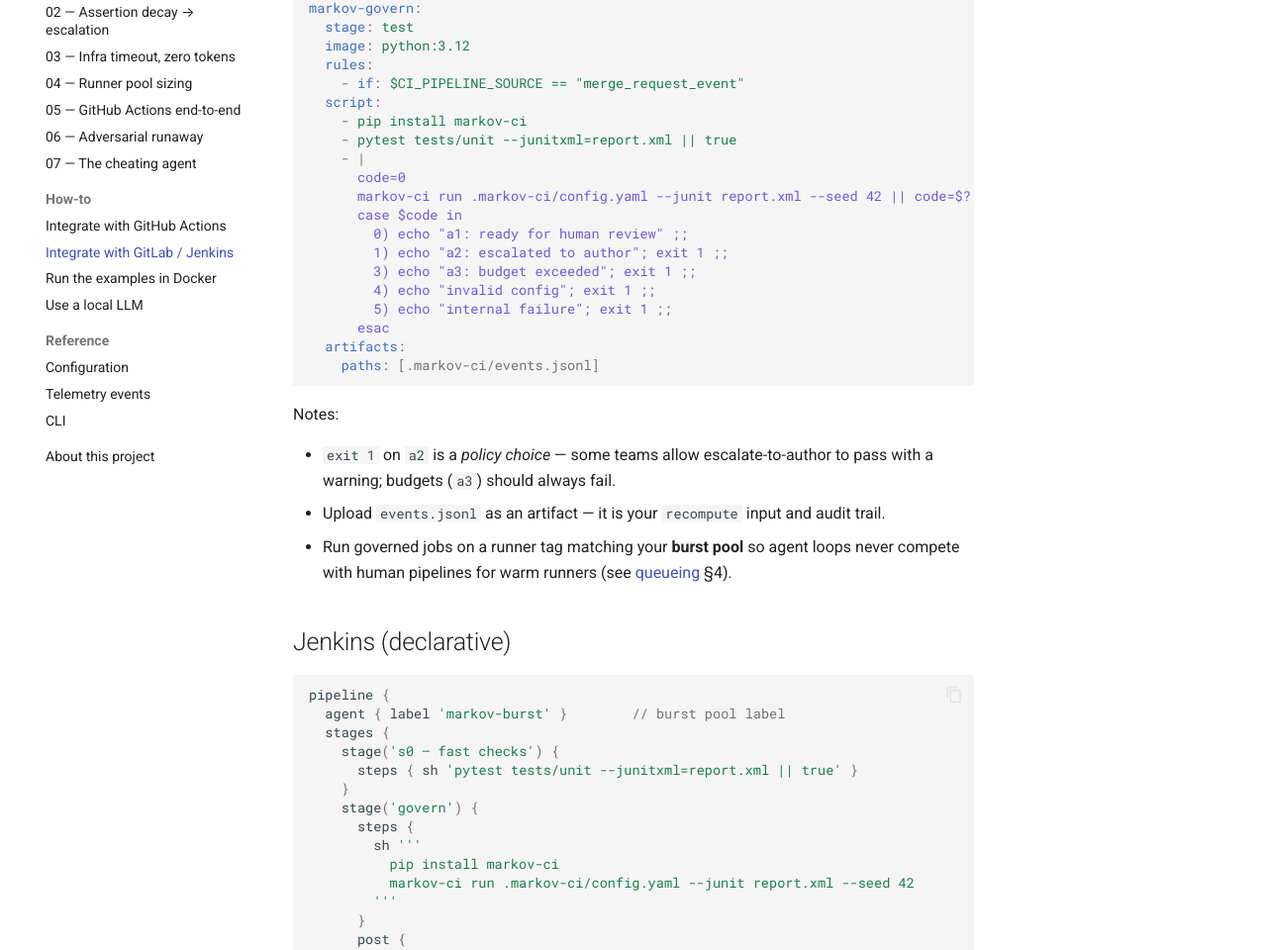
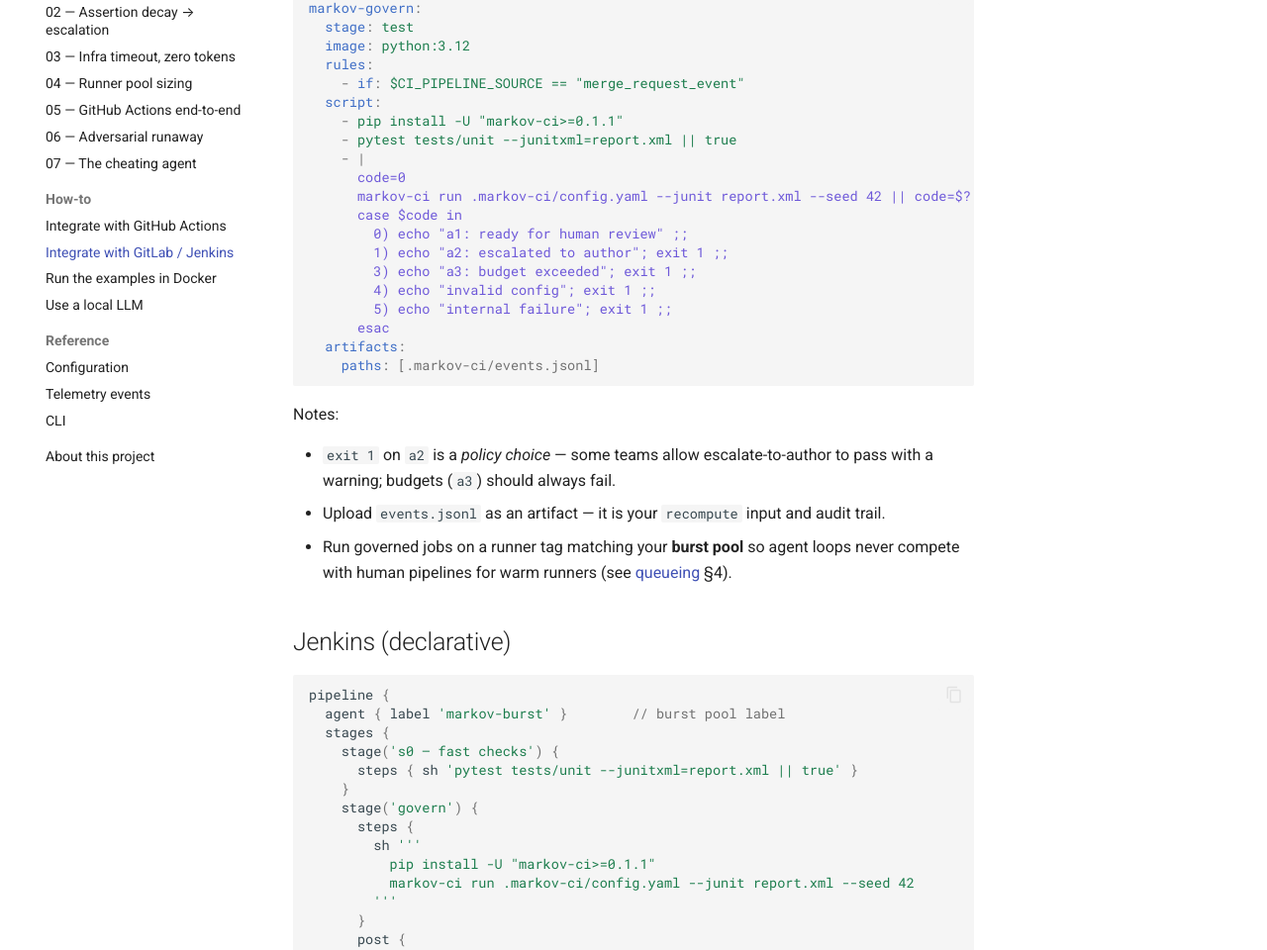
Before and after one commit to deghosal-2026/markov-ci, an MkDocs documentation site: the page built from docs/how-to/integrate-gitlab-jenkins.md, in a window 1280 px wide and 1400 px high. Shown: the part 404-1364 px from the top of the window at 99% size. Built offline with MkDocs 1.6.1 and Material for MkDocs 9.7.7, drawn with Linux system fonts in a browser that asks for light colours; comment, search, counter and statistics services are not loaded.

Commit message:
docs: install commands pin markov-ci>=0.1.1 (0.1.1 published on PyPI)

```diff
--- a/docs/how-to/integrate-gitlab-jenkins.md
+++ b/docs/how-to/integrate-gitlab-jenkins.md
@@ -15,7 +15,7 @@ markov-govern:
   rules:
     - if: $CI_PIPELINE_SOURCE == "merge_request_event"
   script:
-    - pip install markov-ci
+    - pip install -U "markov-ci>=0.1.1"
     - pytest tests/unit --junitxml=report.xml || true
     - |
       code=0
@@ -52,7 +52,7 @@ pipeline {
     stage('govern') {
       steps {
         sh '''
-          pip install markov-ci
+          pip install -U "markov-ci>=0.1.1"
           markov-ci run .markov-ci/config.yaml --junit report.xml --seed 42
         '''
       }
```
Also changed, not shown: README.md (+1 -3 lines).
